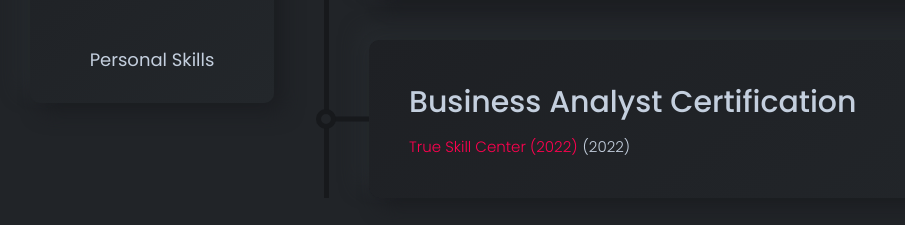
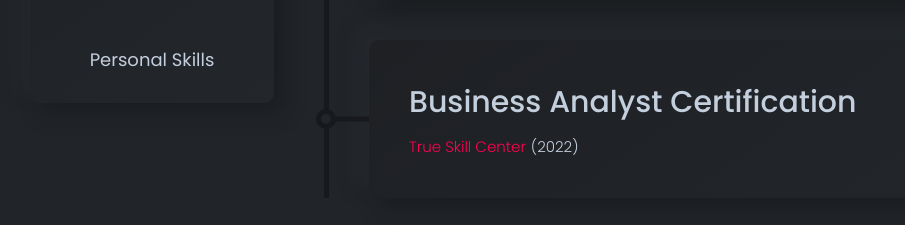
Before and after one commit to lengocson131002/cv-website, a React (Create React App) app: page / in a window 1280 px wide. Shown: the part 2480-2705 px from the top of the page, without its empty margins (0-905 px from the left). Built offline with nearby package versions, Linux system fonts and the light colour scheme.

Commit message:
Update education

```diff
--- a/src/constants/index.js
+++ b/src/constants/index.js
@@ -55,7 +55,7 @@
         major: "Business English"
     },
     {
-        organization: "True Skill Center (2022)",
+        organization: "True Skill Center",
         time: "2022",
         major: "Business Analyst Certification "
     }
```
